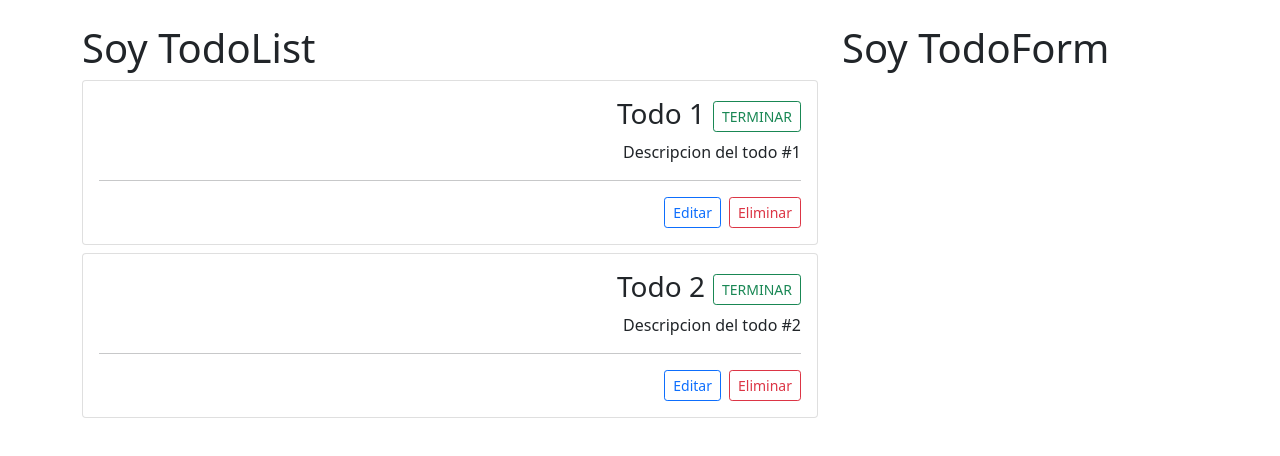
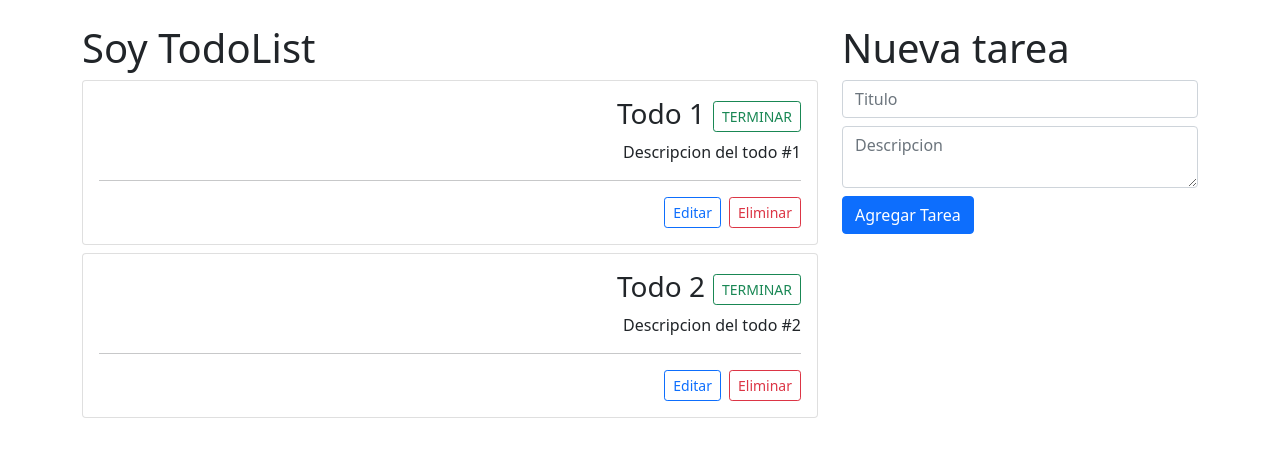
Before and after one commit to DanielEnGitHub/CRUD-React, a React (Create React App) app: page / in a window 1280 px wide. Shown: the top 456 px of the page. Built offline with nearby package versions, Linux system fonts and the light colour scheme.

Commit message:
Agregar implementado al CRUD

```diff
--- a/src/App.js
+++ b/src/App.js
@@ -56,6 +56,21 @@ const App = () =>{
 
     }
 
+    const todoAdd = (todo) => {
+
+        const newTodo = {
+            id: Date.now(),
+            ...todo,
+            completed: false
+        }
+
+        const changedTodos = [
+            newTodo,
+            ...todos
+        ]
+        setTodos(changedTodos);
+    }
+
     return(
         <div className='container mt-4'>
             <div className='row'>
@@ -67,7 +82,9 @@ const App = () =>{
                     />
                 </div>
                 <div className='col-4'>
-                    <TodoForm/>
+                    <TodoForm
+                        todoAdd={todoAdd}
+                    />
                 </div>
             </div>
         </div>
--- a/src/components/TodoFrom.js
+++ b/src/components/TodoFrom.js
@@ -1,8 +1,58 @@
-import React from 'react';
+import React, {useState} from 'react';
 
-const TodoForm = () =>{
+const initialForm = {
+    tittle: '',
+    description: ''
+}
+
+const TodoForm = ( {todoAdd} ) =>{
+
+    const [formValues, setFormValues] = useState(initialForm);
+    const {tittle, description} = formValues;
+
+    const handleInputChange = e => {
+        const changedFormValues = {
+            ...formValues,
+            [e.target.name] : e.target.value
+        }
+
+        setFormValues(changedFormValues);
+    }
+
+    const handleSubmit = (e) =>{
+        e.preventDefault();
+
+        todoAdd(formValues);
+    }
+
     return (
-        <h1>Soy TodoForm</h1>
+        <div>
+            <h1>Nueva tarea</h1>
+            <form onSubmit={handleSubmit}>
+                <input
+                    type='text'
+                    placeholder='Titulo'
+                    className='form-control'
+                    value={tittle}
+                    name='tittle'
+                    onChange={handleInputChange}
+                />
+
+                <textarea
+                    placeholder='Descripcion'
+                    className='form-control mt-2'
+                    value={description}
+                    name='description'
+                    onChange={handleInputChange}
+                />
+
+                <button
+                    className='btn btn-primary btn-block mt-2'
+                >
+                    Agregar Tarea
+                </button>
+            </form>
+        </div>
     );
 };
 
```
